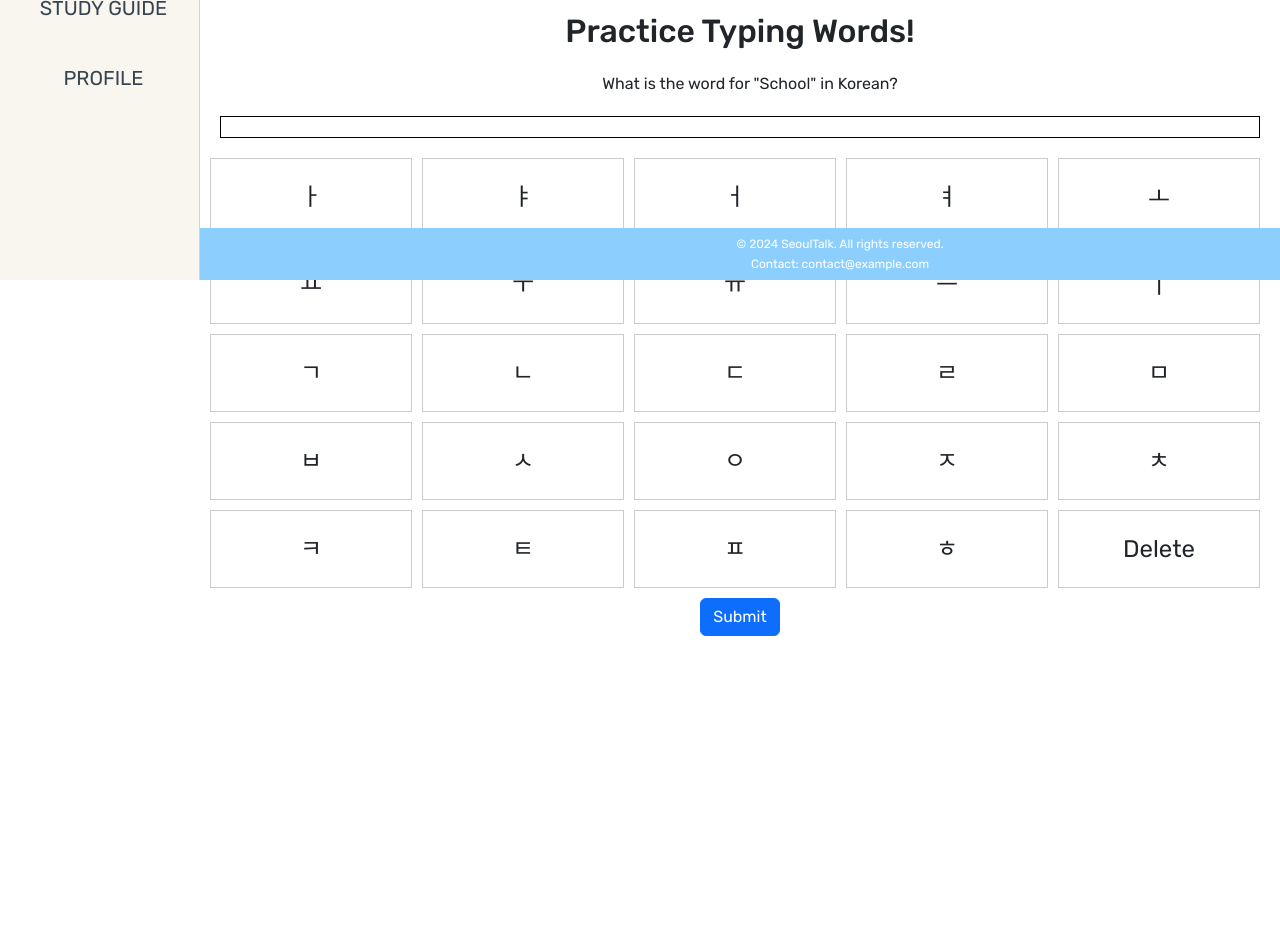
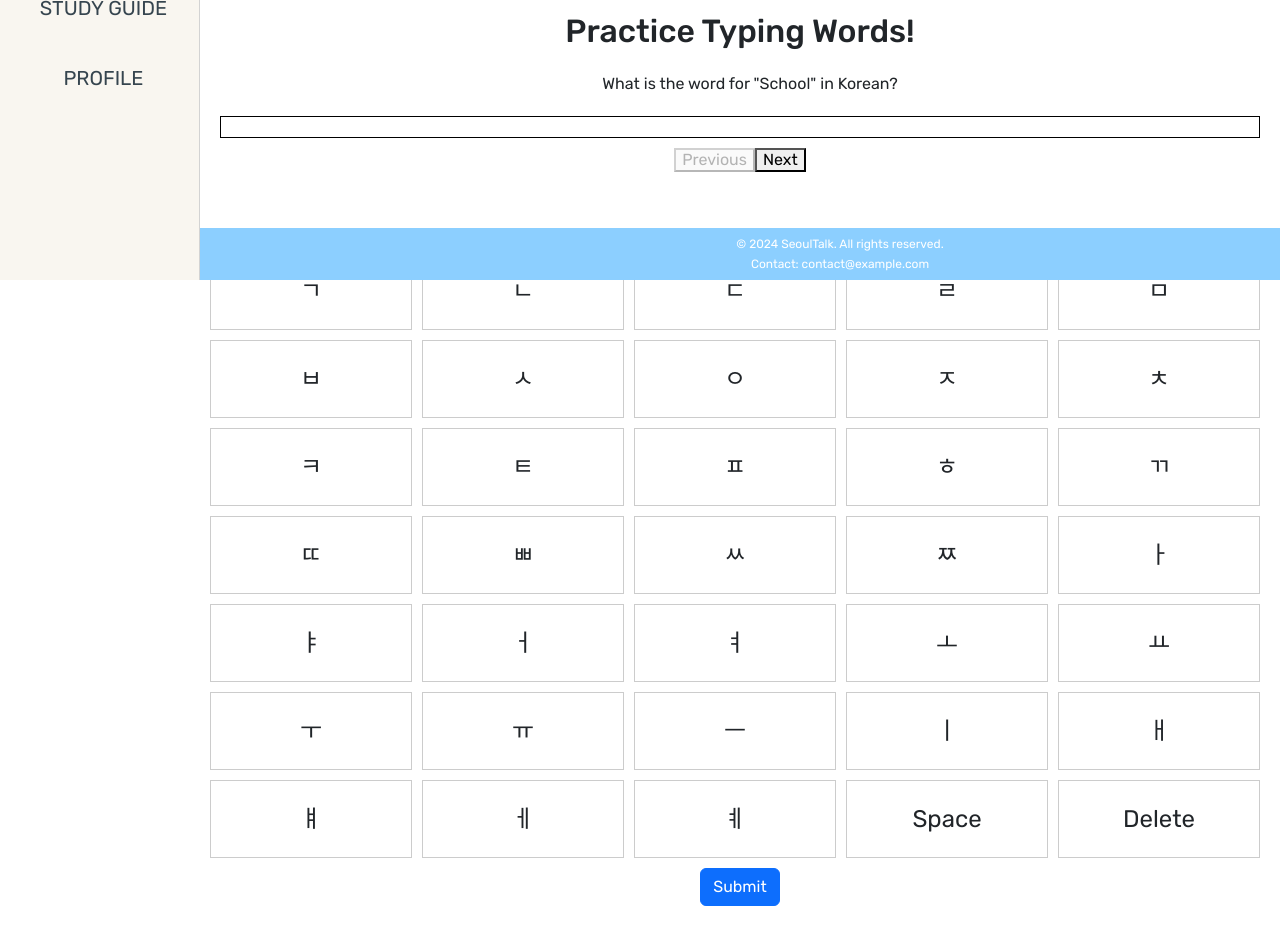
Before and after one commit to info340c-sp24/project-group4, a React (Create React App) app: page /writing in a window 1280 px wide. Shown: the part 520-1464 px from the top of the page. Before the commit the page ends 1266 px from the top, so only its background shows below. Built offline with nearby package versions, Linux system fonts and the light colour scheme.

Commit message:
updated study guide with react bootstrap and writing questions

```diff
--- a/package.json
+++ b/package.json
@@ -6,10 +6,12 @@
     "@testing-library/jest-dom": "^5.17.0",
     "@testing-library/react": "^13.4.0",
     "@testing-library/user-event": "^13.5.0",
+    "bootstrap": "^5.3.3",
     "firebase": "^10.12.0",
     "hangul-js": "^0.2.6",
     "hangul.js": "^0.2.3",
     "react": "^18.3.1",
+    "react-bootstrap": "^2.10.2",
     "react-dom": "^18.3.1",
     "react-router-dom": "^6.23.1",
     "react-scripts": "5.0.1",
--- a/src/pages/Writing.js
+++ b/src/pages/Writing.js
@@ -5,12 +5,29 @@ import * as hangul from 'hangul-js';
 
 export default function Writing(props) {
     const [writingAreaText, setWritingAreaText] = useState('');
-    const [question, setQuestion] = useState('What is the word for "School" in Korean?');
+    const [questionIndex, setQuestionIndex] = useState(0);
+    const [showFeedback, setShowFeedback] = useState(false);
 
     const questions = [
-        'What is the word for "House" in Korean?'
+        {
+            question: 'What is the word for "School" in Korean?',
+            answer: '학교'
+        },
+        {
+            question: 'What is the word for "House" in Korean?',
+            answer: '집'
+        },
+        {
+            question: 'What is the word for "Study" in Korean?',
+            answer: '공부'
+        },
+        {
+            question: 'What is the word for "Hello" (formal) in Korean?',
+            answer: '안녕하세요'
+        }
+    ];
 
-    ]
+    const question = questions[questionIndex];
 
     const selectCharacter = (char) => {
         setWritingAreaText(hangul.assemble(writingAreaText + char));
@@ -18,29 +35,48 @@ export default function Writing(props) {
 
     const deleteCharacter = () => {
         setWritingAreaText(writingAreaText.slice(0, -1));
+        setShowFeedback(false);
     };
 
     const handleSubmit = () => {
-        console.log('Submitted:', writingAreaText);
+        setShowFeedback(true);
+    };
+
+    const goToNextQuestion = () => {
+        if (questionIndex < questions.length - 1) {
+            setQuestionIndex(questionIndex + 1);
+            setShowFeedback(false);
+            setWritingAreaText('');
+        } else {
+            // End of quiz
+        }
+    };
+
+    const goToPreviousQuestion = () => {
+        if (questionIndex > 0) {
+            setQuestionIndex(questionIndex - 1);
+            setShowFeedback(false);
+            setWritingAreaText('');
+        }
     };
 
     return (
         <main>
             <h1 className="writing-header">Practice Typing Words!</h1>
 
-            <p>{question}</p>
+            <p>{question.question}</p>
             <div id="writing-area">{writingAreaText}</div>
+            {showFeedback && (
+                <div className="feedback">
+                    {writingAreaText === question.answer ? "Correct!" : "Wrong answer"}
+                </div>
+            )}
+            <div className="navigation-buttons">
+                <button className="prev-button" onClick={goToPreviousQuestion} disabled={questionIndex === 0}>Previous</button>
+                 <button className="next-button" onClick={goToNextQuestion} disabled={questionIndex === questions.length - 1}>Next</button>
+            </div>
             <div className="grid-container">
-                <div className="grid-item" onClick={() => selectCharacter('ㅏ')}>ㅏ</div>
-                <div className="grid-item" onClick={() => selectCharacter('ㅑ')}>ㅑ</div>
-                <div className="grid-item" onClick={() => selectCharacter('ㅓ')}>ㅓ</div>
-                <div className="grid-item" onClick={() => selectCharacter('ㅕ')}>ㅕ</div>
-                <div className="grid-item" onClick={() => selectCharacter('ㅗ')}>ㅗ</div>
-                <div className="grid-item" onClick={() => selectCharacter('ㅛ')}>ㅛ</div>
-                <div className="grid-item" onClick={() => selectCharacter('ㅜ')}>ㅜ</div>
-                <div className="grid-item" onClick={() => selectCharacter('ㅠ')}>ㅠ</div>
-                <div className="grid-item" onClick={() => selectCharacter('ㅡ')}>ㅡ</div>
-                <div className="grid-item" onClick={() => selectCharacter('ㅣ')}>ㅣ</div>
+
                 <div className="grid-item" onClick={() => selectCharacter('ㄱ')}>ㄱ</div>
                 <div className="grid-item" onClick={() => selectCharacter('ㄴ')}>ㄴ</div>
                 <div className="grid-item" onClick={() => selectCharacter('ㄷ')}>ㄷ</div>
@@ -55,6 +91,26 @@ export default function Writing(props) {
                 <div className="grid-item" onClick={() => selectCharacter('ㅌ')}>ㅌ</div>
                 <div className="grid-item" onClick={() => selectCharacter('ㅍ')}>ㅍ</div>
                 <div className="grid-item" onClick={() => selectCharacter('ㅎ')}>ㅎ</div>
+                <div className="grid-item" onClick={() => selectCharacter('ㄲ')}>ㄲ</div>
+                <div className="grid-item" onClick={() => selectCharacter('ㄸ')}>ㄸ</div>
+                <div className="grid-item" onClick={() => selectCharacter('ㅃ')}>ㅃ</div>
+                <div className="grid-item" onClick={() => selectCharacter('ㅆ')}>ㅆ</div>
+                <div className="grid-item" onClick={() => selectCharacter('ㅉ')}>ㅉ</div>
+                <div className="grid-item" onClick={() => selectCharacter('ㅏ')}>ㅏ</div>
+                <div className="grid-item" onClick={() => selectCharacter('ㅑ')}>ㅑ</div>
+                <div className="grid-item" onClick={() => selectCharacter('ㅓ')}>ㅓ</div>
+                <div className="grid-item" onClick={() => selectCharacter('ㅕ')}>ㅕ</div>
+                <div className="grid-item" onClick={() => selectCharacter('ㅗ')}>ㅗ</div>
+                <div className="grid-item" onClick={() => selectCharacter('ㅛ')}>ㅛ</div>
+                <div className="grid-item" onClick={() => selectCharacter('ㅜ')}>ㅜ</div>
+                <div className="grid-item" onClick={() => selectCharacter('ㅠ')}>ㅠ</div>
+                <div className="grid-item" onClick={() => selectCharacter('ㅡ')}>ㅡ</div>
+                <div className="grid-item" onClick={() => selectCharacter('ㅣ')}>ㅣ</div>
+                <div className="grid-item" onClick={() => selectCharacter('ㅐ')}>ㅐ</div>
+                <div className="grid-item" onClick={() => selectCharacter('ㅒ')}>ㅒ</div>
+                <div className="grid-item" onClick={() => selectCharacter('ㅔ')}>ㅔ</div>
+                <div className="grid-item" onClick={() => selectCharacter('ㅖ')}>ㅖ</div>
+                <div className="grid-item" onClick={() => selectCharacter(' ')}>Space</div>
                 <div className="grid-item" onClick={deleteCharacter}>Delete</div>
             </div>
             <button type="button" className="btn btn-primary" onClick={handleSubmit}>Submit</button>
```
Also changed, not shown: src/pages/StudyGuidePage.js (+42 -51 lines), 1 other file (tests, documents, lock files or other folders).
